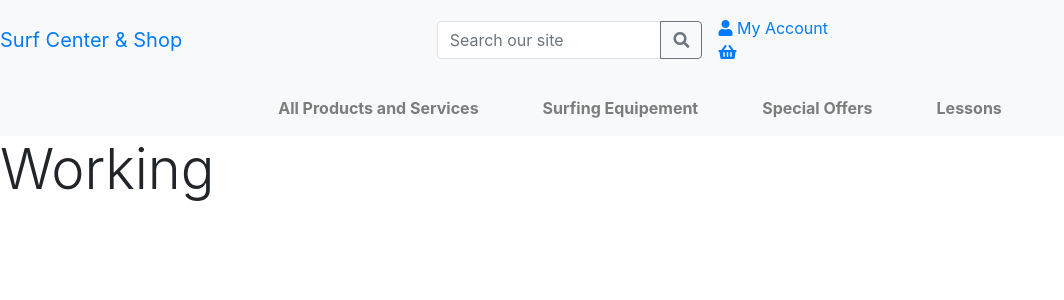
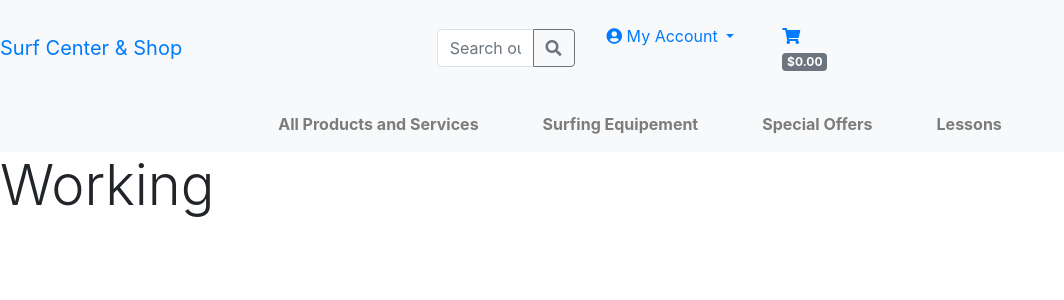
Before and after one commit to jjanczynska/surf-center, a Django app: page / in a window 1280 px wide. Shown: the top 300 px of the page, without its empty margins (0-1064 px from the left). Run offline with Django 3.2, Linux system fonts and the light colour scheme; some web fonts are replaced.

Commit message:
Refactor the account and shopping basket to include links to account registert, logout and superuser

```diff
--- a/surf_center/home/urls.py
+++ b/surf_center/home/urls.py
@@ -1,8 +1,8 @@
 from django.contrib import admin
-from django.urls import path, include
+from django.urls import path
+from home.views import index
 
 urlpatterns = [
-    path('admin/', admin.site.urls),
-    path('accounts/', include('allauth.urls')),
-    path('', include('home.urls')),
+    path('', index, name='home'),
+
 ]
--- a/surf_center/surf_center/urls.py
+++ b/surf_center/surf_center/urls.py
@@ -13,11 +13,13 @@ Including another URLconf
     1. Import the include() function: from django.urls import include, path
     2. Add a URL to urlpatterns:  path('blog/', include('blog.urls'))
 """
+
+
 from django.contrib import admin
-from django.urls import path
-from home.views import index
+from django.urls import path, include
 
 urlpatterns = [
-    path('', index, name='home'),
-
+    path('admin/', admin.site.urls),
+    path('accounts/', include('allauth.urls')),
+    path('', include('home.urls')),
 ]
--- a/surf_center/templates/base.html
+++ b/surf_center/templates/base.html
@@ -60,12 +60,35 @@
                   </div>
                 </div>
               </form>
-              <div class="user-icons">
-                <a href="#" class="my-account-link mr-3">
-                  <i class="fas fa-user"></i> My Account
-                </a>
-                <a href="#" class="shopping-basket-link">
-                  <i class="fas fa-shopping-basket"></i>
+              <!-- User Account and Shopping Basket-->
+              <div class="user-icons d-flex">
+                <!-- My Account dropdown -->
+                <div class="dropdown mr-3">
+                  <a href="#" class="nav-link dropdown-toggle"id="userAccountDropdown" role="button" data-toggle="dropdown" aria-haspopup="true" aria-expanded="false">
+                    <i class="fas fa-user-circle"></i> My Account
+                  </a>
+                  <div class="dropdown-menu dropdown-menu-right" aria-labelledby="userAccountDropdown">
+                    <!-- Links based on User Authentication -->
+                    {% if request.user.is_authenticated %}
+                      {% if request.user.is_superuser %}
+                      <a href="" class="dropdown-item">Product Management</a>
+                      {% endif %}
+                      <a href="" class="dropdown-item">My Profile</a>
+                      <a href="{% url 'account_logout' %}" class="dropdown-item">Logout</a>
+                  {% else %}
+                      <a href="{% url 'account_signup' %}" class="dropdown-item">Register</a>
+                      <a href="{% url 'account_login' %}" class="dropdown-item">Login</a>
+                  {% endif %}
+                  </div>
+                </div>
+                <!-- Shopping Basket-->
+                <a href="#" class="nav-link shopping-basket-link">
+                  <i class="fas fa-shopping-cart"></i>
+                  {% if grand_total %}
+                      <span class="badge badge-info">${{ grand_total|floatformat:2 }}</span>
+                  {% else %}
+                      <span class="badge badge-secondary">$0.00</span>
+                  {% endif %}
                 </a>
               </div>
             </div>
```
